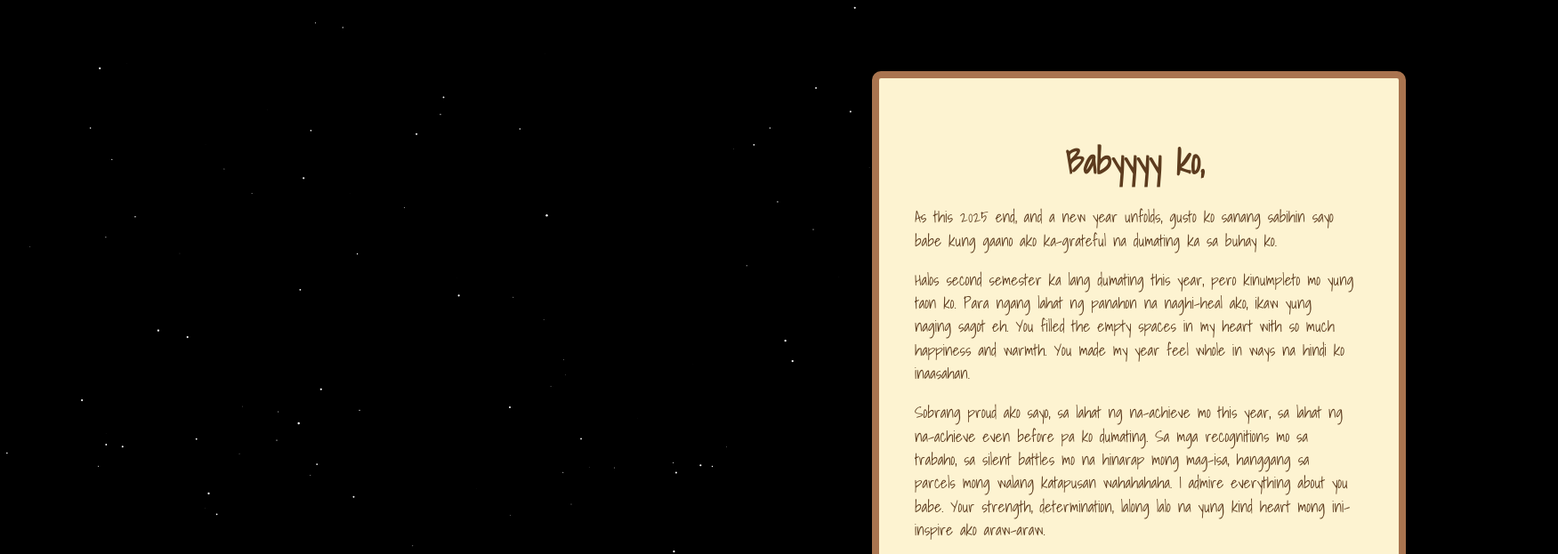
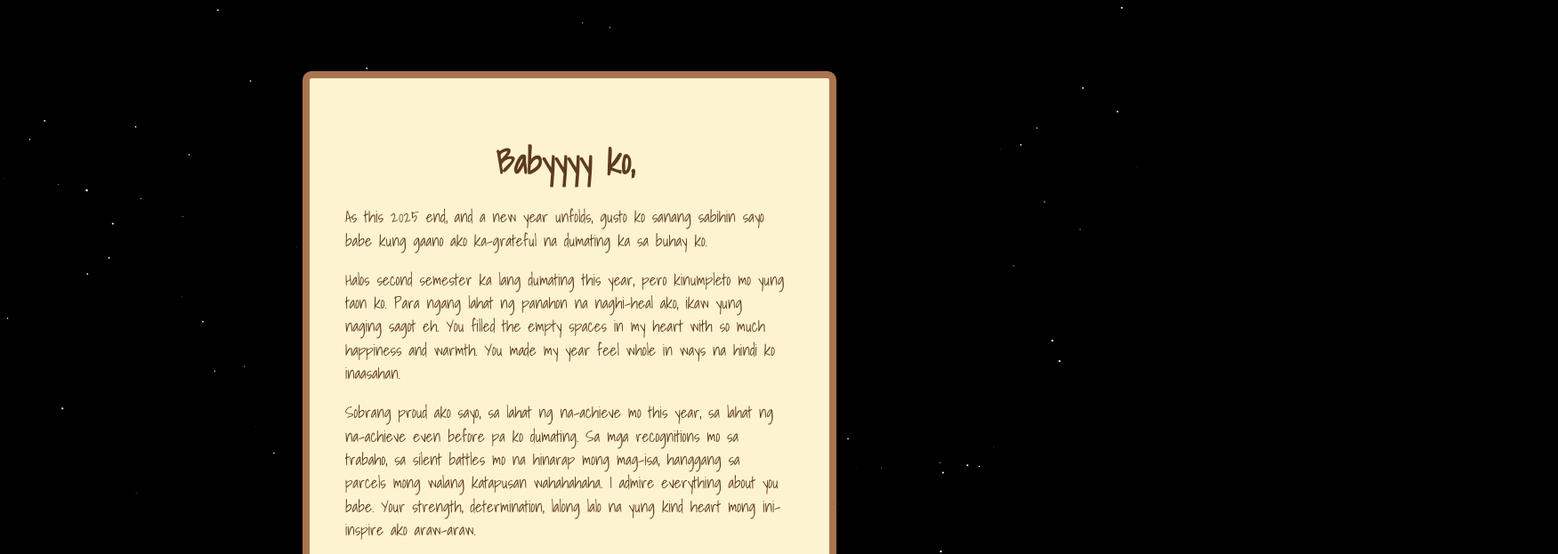
Before and after one commit to benjomdg1/LOVE-KITA-ELAINE-HMPPPP, a plain HTML site: page index.html in a window 1280 px wide. Shown: the top 623 px of the page at 89% size, 1751 px wide, since content can reach past the window. Drawn offline with Linux system fonts and the light colour scheme.

Commit message:
Update style.css

```diff
--- a/style.css
+++ b/style.css
@@ -117,4 +117,11 @@ body {
 
 /* Starry night canvas */
 #starCanvas {
-  position:
+  position: fixed;
+  top: 0;
+  left: 0;
+  width: 100%;
+  height: 100%;
+  z-index: 0;
+  display: block;
+}
```
